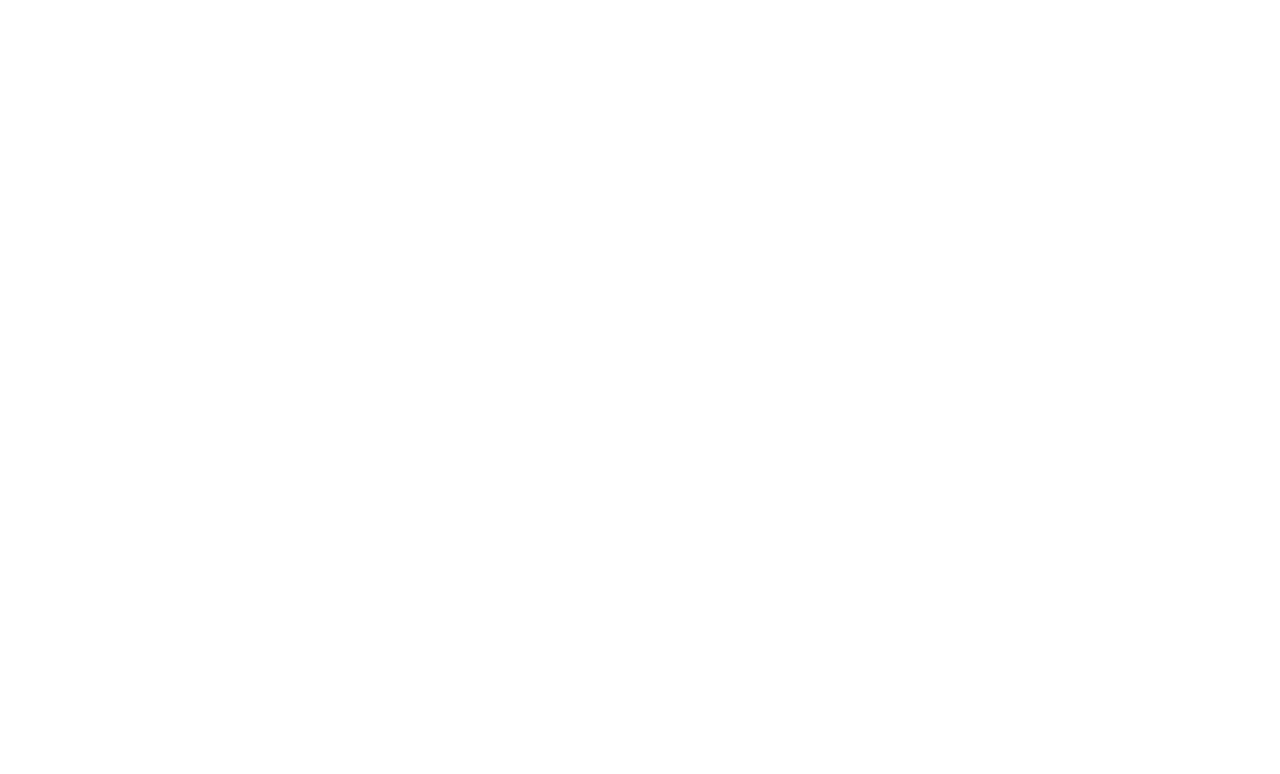
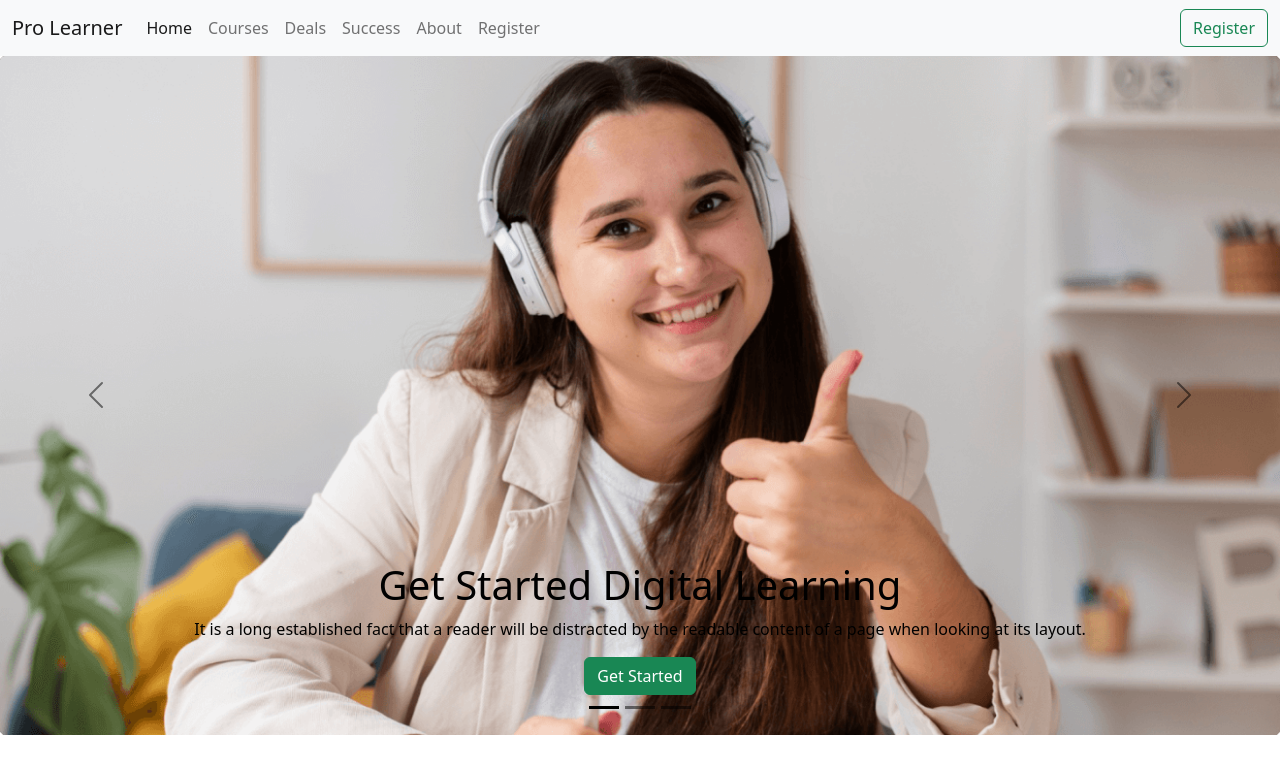
Before and after one commit to Tareq126/edTech-website, a plain HTML site: page index.html in a window 1280 px wide. Drawn offline with nearby package versions, Linux system fonts and the light colour scheme.

Commit message:
navbar and slider added

```diff
--- a/index.html
+++ b/index.html
@@ -14,6 +14,98 @@
 </head>
 
 <body>
+    <header>
+        <!-- Nav Bar -->
+        <nav class="navbar navbar-expand-lg bg-light">
+            <div class="container-fluid">
+                <a class="navbar-brand" href="#">Pro Learner</a>
+                <button class="navbar-toggler" type="button" data-bs-toggle="collapse"
+                    data-bs-target="#navbarSupportedContent" aria-controls="navbarSupportedContent"
+                    aria-expanded="false" aria-label="Toggle navigation">
+                    <span class="navbar-toggler-icon"></span>
+                </button>
+                <div class="collapse navbar-collapse" id="navbarSupportedContent">
+                    <ul class="navbar-nav me-auto mb-2 mb-lg-0">
+                        <li class="nav-item">
+                            <a class="nav-link active" aria-current="page" href="#">Home</a>
+                        </li>
+                        <li class="nav-item">
+                            <a class="nav-link" href="#">Courses</a>
+                        </li>
+                        <li class="nav-item">
+                            <a class="nav-link" href="#">Deals</a>
+                        </li>
+                        <li class="nav-item">
+                            <a class="nav-link" href="#">Success</a>
+                        </li>
+                        <li class="nav-item">
+                            <a class="nav-link" href="#">About</a>
+                        </li>
+                        <li class="nav-item">
+                            <a class="nav-link" href="#">Register</a>
+                        </li>
+                    </ul>
+                    <form class="d-flex" role="search">
+
+                        <button class="btn btn-outline-success" type="submit">Register</button>
+                    </form>
+                </div>
+            </div>
+        </nav>
+        <!-- Slider -->
+        <div id="carouselExampleDark" class="carousel carousel-dark slide" data-bs-ride="carousel">
+            <div class="carousel-indicators">
+                <button type="button" data-bs-target="#carouselExampleDark" data-bs-slide-to="0" class="active"
+                    aria-current="true" aria-label="Slide 1"></button>
+                <button type="button" data-bs-target="#carouselExampleDark" data-bs-slide-to="1"
+                    aria-label="Slide 2"></button>
+                <button type="button" data-bs-target="#carouselExampleDark" data-bs-slide-to="2"
+                    aria-label="Slide 3"></button>
+            </div>
+            <div class="carousel-inner">
+                <div class="carousel-item active" data-bs-interval="10000">
+                    <img src="images/cover/cover-1.png" class="d-block w-100" alt="...">
+                    <div class="carousel-caption d-none d-md-block">
+                        <h1>Get Started Digital Learning</h1>
+                        <p>It is a long established fact that a reader will be distracted by the readable content of
+                            a
+                            page when looking at its layout.</p>
+                        <button class="btn btn-success">Get Started </button>
+                    </div>
+                </div>
+                <div class="carousel-item" data-bs-interval="2000">
+                    <img src="images/cover/cover-2.jpg" class="d-block w-100 slider-img" alt="...">
+                    <div class="carousel-caption d-none d-md-block">
+                        <h1>Get Started Digital Learning</h1>
+                        <p>It is a long established fact that a reader will be distracted by the readable content of
+                            a
+                            page when looking at its layout.</p>
+                        <button class="btn btn-success">Get Started </button>
+                    </div>
+                </div>
+                <div class="carousel-item">
+                    <img src="images/cover/cover-3.jpg" class="d-block w-100" alt="...">
+                    <div class="carousel-caption d-none d-md-block">
+                        <h1>Get Started Digital Learning</h1>
+                        <p>It is a long established fact that a reader will be distracted by the readable content of
+                            a
+                            page when looking at its layout.</p>
+                        <button class="btn btn-success">Get Started </button>
+                    </div>
+                </div>
+            </div>
+            <button class="carousel-control-prev" type="button" data-bs-target="#carouselExampleDark"
+                data-bs-slide="prev">
+                <span class="carousel-control-prev-icon" aria-hidden="true"></span>
+                <span class="visually-hidden">Previous</span>
+            </button>
+            <button class="carousel-control-next" type="button" data-bs-target="#carouselExampleDark"
+                data-bs-slide="next">
+                <span class="carousel-control-next-icon" aria-hidden="true"></span>
+                <span class="visually-hidden">Next</span>
+            </button>
+        </div>
+    </header>
 
 
     <script src="https://cdn.jsdelivr.net/npm/bootstrap@5.2.0/dist/js/bootstrap.bundle.min.js"
--- a/style.css
+++ b/style.css
@@ -0,0 +1,3 @@
+.slider-img {
+    height: 1000px;
+}
```
Also changed, not shown: images/cover/cover-1.png (added), images/cover/cover-2.jpg (added), images/cover/cover-3.jpg (added).
